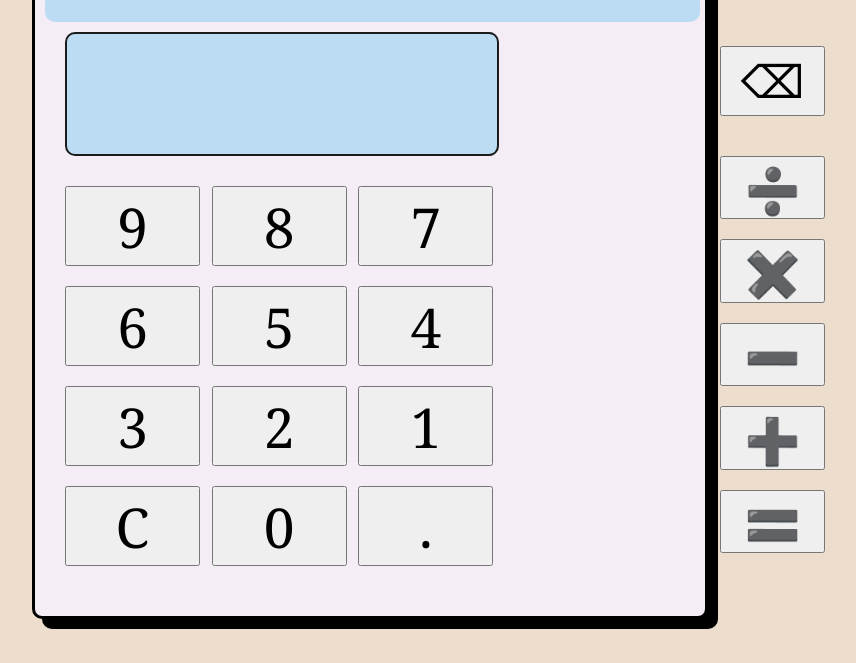
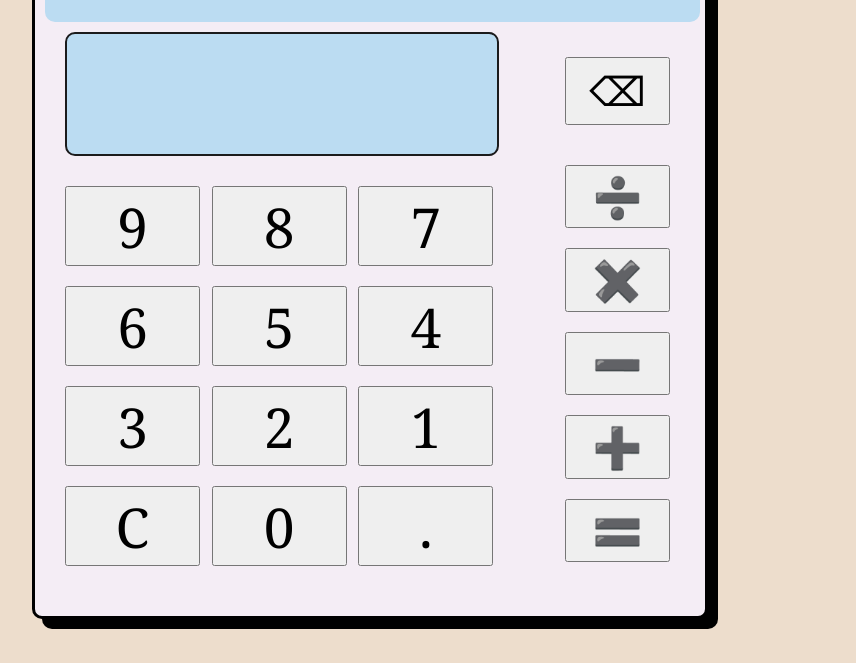
Before and after one commit to locustSpawning/calculator, a plain HTML site: page index.html in a window 1280 px wide. Shown: the part 137-800 px from the top of the page, without its empty margins (270-1126 px from the left). Drawn offline with Linux system fonts and the light colour scheme.

Commit message:
Added another div container -all calc display are now in a flex container - solved bug where op. buttons were off screen

```diff
--- a/index.html
+++ b/index.html
@@ -15,6 +15,7 @@
         <div id="title">
             <p> T O P &nbsp;&nbsp;&nbsp; Calculator</p>
         </div>
+        <div id="calc-display">
             <div id="left-items">
                 <div id="display"></div>
                 <div class="num-buttons">
@@ -42,6 +43,7 @@
                 <button id="addition" class="operator-buttons">➕</button>
                 <button id="equal" class="operator-buttons">🟰</button>
             </div>
+        </div>
 
     </div>
 
--- a/style.css
+++ b/style.css
@@ -16,7 +16,6 @@ body {
     flex-direction: column;
     justify-content: flex-start;
     align-items: flex-start;
-    flex: 1;
     flex-wrap: wrap;
     border: 3px solid black;
     max-width: 650px;
@@ -27,6 +26,12 @@ body {
     box-shadow: 10px 10px;
     padding: 10px;
     background-color: #f4edf5;
+}
+
+#calc-display {
+    display: flex;
+    flex-direction: row;
+    flex-wrap: wrap;
 }
 
 #left-items {
@@ -58,7 +63,6 @@ body {
 
 button {
     font-family:Cambria, Cochin, Georgia, Times, 'Times New Roman', serif;
-    flex: 0;
     margin: 0px;
     font-size: 55px;
     width: 135px;
@@ -73,18 +77,18 @@ p {
 }
 
 .operator-buttons {
-    margin: 0px 0px 20px 10px;
+    margin: 0px 0px 20px 30px;
     max-width: 105px;
     height: 63.5px;
-    font-size: 45px;
+    font-size: 40px;
 
 }
 
 #back-space {
-    margin-top: 125px;
+    margin-top: 35px;
     margin-bottom: 40px;
     align-self: center;
-    height: 70px;
+    height: 68px;
 }
 
 #title {
```
Lines whose indentation alone changed are shown as unchanged.
